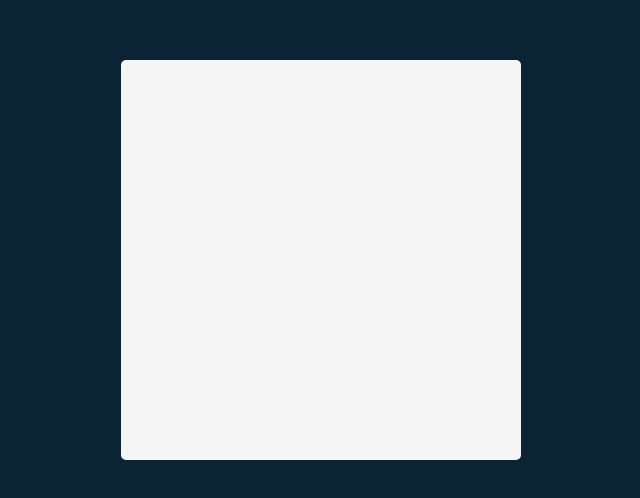
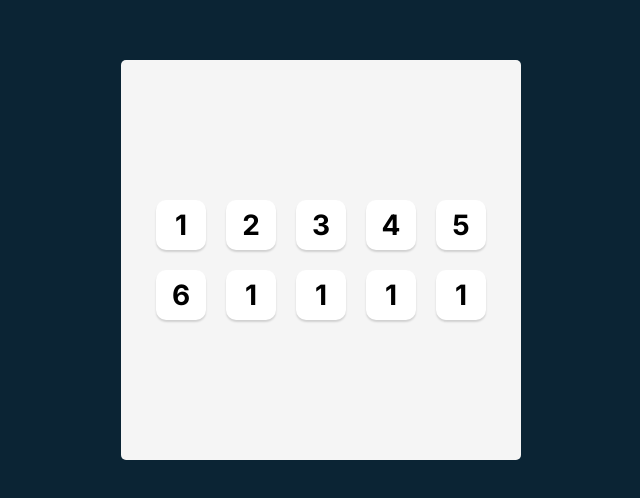
Before and after one commit to zeke2d/Tenzies, a React (Vite) app: page / in a window 1280 px wide. Shown: the part 140-638 px from the top of the page, without its empty margins (319-959 px from the left). Built offline with nearby package versions, Linux system fonts and the light colour scheme.

Commit message:
Tenzies: Die component
+ Created a Die component that takes a `value` prop. Should render a button with that value displayed.
 *Renders 10 instances of the Die component (manually)
 *Provides a number between 1-6 for the value on each for now
 *Styled the <main> and <Die> components

```diff
--- a/App.jsx
+++ b/App.jsx
@@ -1,3 +1,20 @@
+import Die from "./Die"
+
 export default function App() {
-    return <main></main>
+    return (
+        <main>
+            <div className="dice-container">
+                <Die value={1} />
+                <Die value={2} />
+                <Die value={3} />
+                <Die value={4} />
+                <Die value={5} />
+                <Die value={6} />
+                <Die value={1} />
+                <Die value={1} />
+                <Die value={1} />
+                <Die value={1} />
+            </div>
+        </main>
+    )
 }
--- /dev/null
+++ b/Die.jsx
@@ -0,0 +1,5 @@
+export default function Die(props) {
+    return (
+        <button>{props.value}</button>
+    )
+}
--- a/index.css
+++ b/index.css
@@ -3,6 +3,7 @@
 }
 
 body {
+    font-family: Inter, sans-serif;
     margin: 0;
     background-color: #0B2434;
     padding: 20px;
@@ -24,5 +25,27 @@
     background-color: #F5F5F5;
     height: 100%;
     border-radius: 5px;
+    display: flex;
+    flex-direction: column;
+    justify-content: center;
+    align-items: center;
+}
 
+.dice-container {
+    display: grid;
+    grid-template: auto auto / repeat(5, 1fr);
+    gap: 20px;
 }
+
+.dice-container button {
+    height: 50px;
+    width: 50px;
+    box-shadow: 0px 2px 2px rgba(0, 0, 0, 0.15);
+    border-radius: 10px;
+    border: none;
+    background-color: white;
+    font-family: Inter, sans-serif;
+    font-size: 1.75rem;
+    font-weight: bold;
+    cursor: pointer;
+}
```
